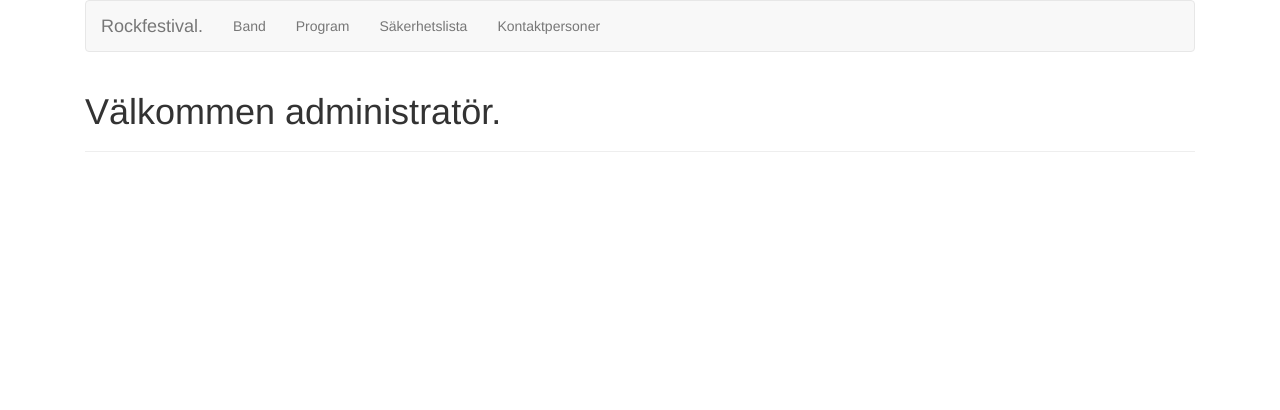
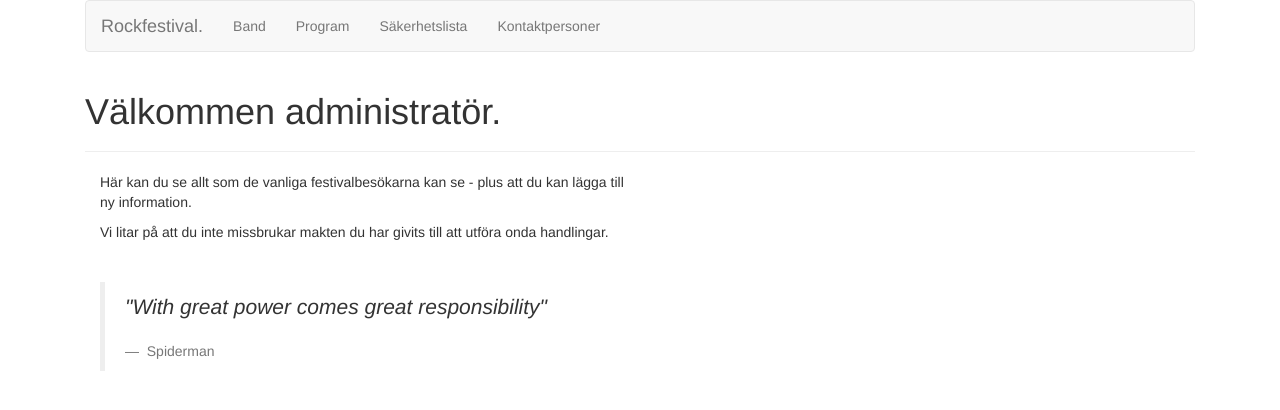
Before and after one commit to davidjosefson/rockfestival, a PHP site: page /firstPageAdmin.php in a window 1280 px wide. Shown: the top 410 px of the page. Run offline with PHP 8.4, Linux system fonts and the light colour scheme; some libraries are stand-ins or nearby versions.

Commit message:
Added some text on admin first page and some css for adding vertical white space

```diff
--- a/css/vcenter.css
+++ b/css/vcenter.css
@@ -5,3 +5,14 @@
   display: flex;
   align-items: center;
 }
+
+.vertical-offset  { margin-top: 2px; }
+.vertical-offset-1 { margin-top: 5px; }
+.vertical-offset-2 { margin-top: 10px; }
+.vertical-offset-3 { margin-top: 15px; }
+.vertical-offset-4 { margin-top: 30px; }
+.vertical-offset-5 { margin-top: 40px; }
+.vertical-offset-6 { margin-top: 60px; }
+.vertical-offset-7 { margin-top: 80px; }
+.vertical-offset-8 { margin-top: 100px; }
+.vertical-offset-9 { margin-top: 150px; }
--- a/firstPageAdmin.php
+++ b/firstPageAdmin.php
@@ -6,4 +6,18 @@
         <h1>Välkommen administratör.</h1>
     </div>
 
+    <div class="col-md-6">
+        <p>Här kan du se allt som de vanliga festivalbesökarna kan se - plus att du kan lägga till ny information.</p>
+        <p>Vi litar på att du inte missbrukar makten du har givits till att utföra onda handlingar.</p>
+        <!-- <div class="well well-lg"><p class="lead"><em>"With great power comes great responsibility"</em></p></div> -->
+        <blockquote class="vertical-offset-5">
+            <p class="lead">
+                <em>"With great power comes great responsibility"</em>
+            </p>
+            <footer>
+                Spiderman
+            </footer>
+        </blockquote>
+    </div>
+
 <?php include('footer.php'); ?>
```
